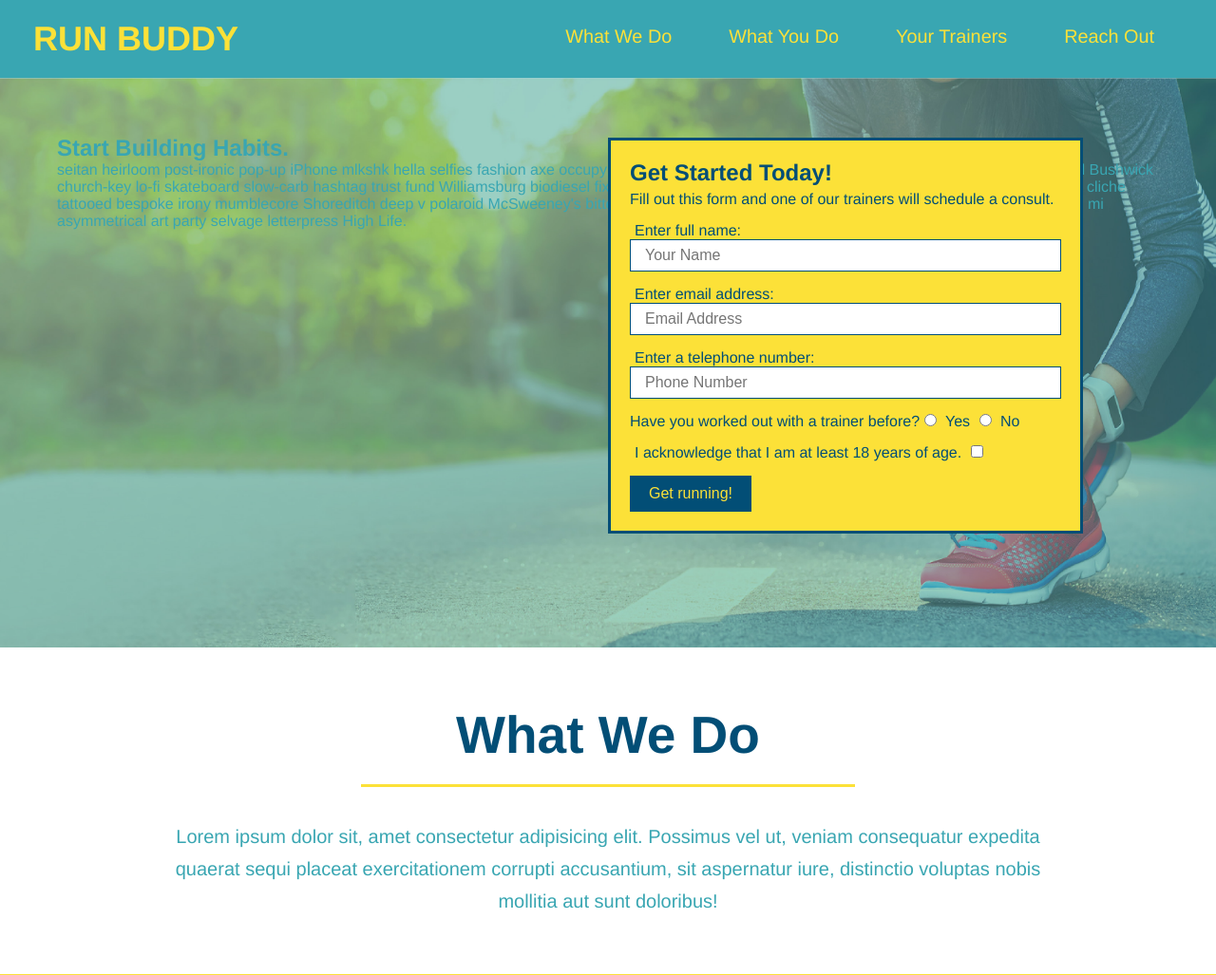
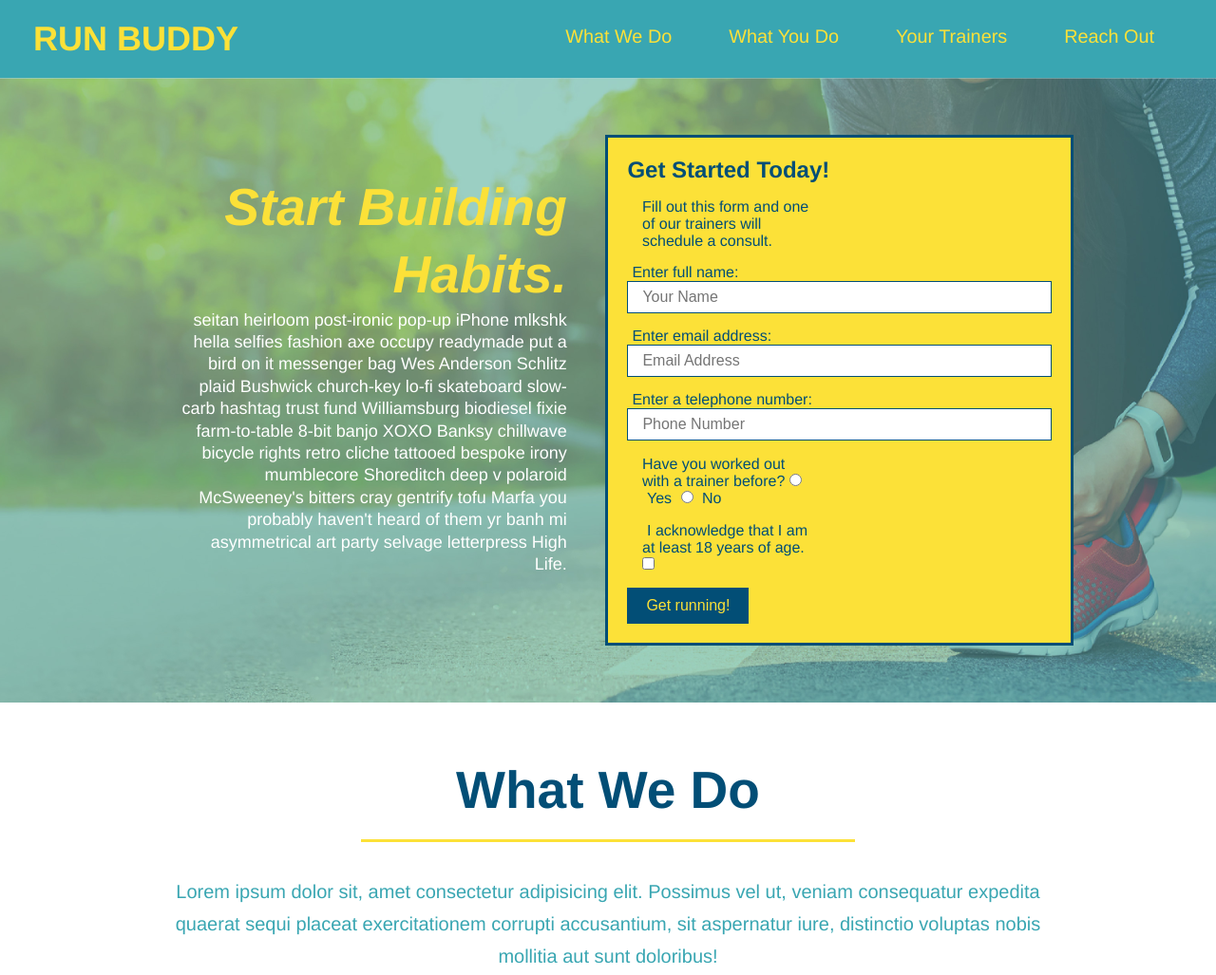
Before and after one commit to apstrang/run-buddy, a plain HTML site: page index.html in a window 1280 px wide. Shown: the top 1027 px of the page at 95% size. Drawn offline with Linux system fonts and the light colour scheme.

Commit message:
add flexbox to the hero

```diff
--- a/assets/css/style.css
+++ b/assets/css/style.css
@@ -55,17 +55,18 @@ footer {
     background: #fce138;
     width: 100%;
     padding: 40px 35px;
+    display: flex;
+    justify-content: space-between;
+    flex-wrap: wrap;
 }
 
 footer h2 {
-    display: inline;
     color: #024e76;
     font-size; 30px;
     margin: 0;
 }
 
 footer div {
-    float: right;
     line-height: 1.5;
     text-align: right;
 }
@@ -81,10 +82,11 @@ section {
 /* Hero Style Start */
 .hero {
     background-image: url("../images/hero-bg.jpg");
-    height: 600px;
     background-size: cover;
     background-position: center;
-    position: relative;
+    display: flex;
+    justify-content: center;
+    flex-wrap: wrap;
 }
 /* Hero Style End */
 
@@ -92,14 +94,8 @@ section {
 .hero-form {
     color: #024e76;
     background-color: #fce138;
-    width: 500px;
     padding: 20px;
     border: solid 3px #024e76;
-    position: absolute;
-    bottom: 0px;
-    right: 0px;
-    bottom: 120px;
-    right: 140px;
 }
 /* Her-form Style End */
 
@@ -110,7 +106,26 @@ section {
 
 .hero-form p {
     margin: 5px 0 15px 0;
+    width: 40%;
+    margin: 3.5%;
 }
+
+.hero-cta {
+    width: 35%;
+    text-align: right;
+    margin: 3.5%;
+    color: #fff;
+    font-size: 18px;
+    line-height: 1.3;
+}
+
+.hero-cta h2 {
+    font-style: italic;
+    font-size: 55px;
+    color: #fce138;
+}
+
+
 
 .form-input {
     font-size: 16px;
```
